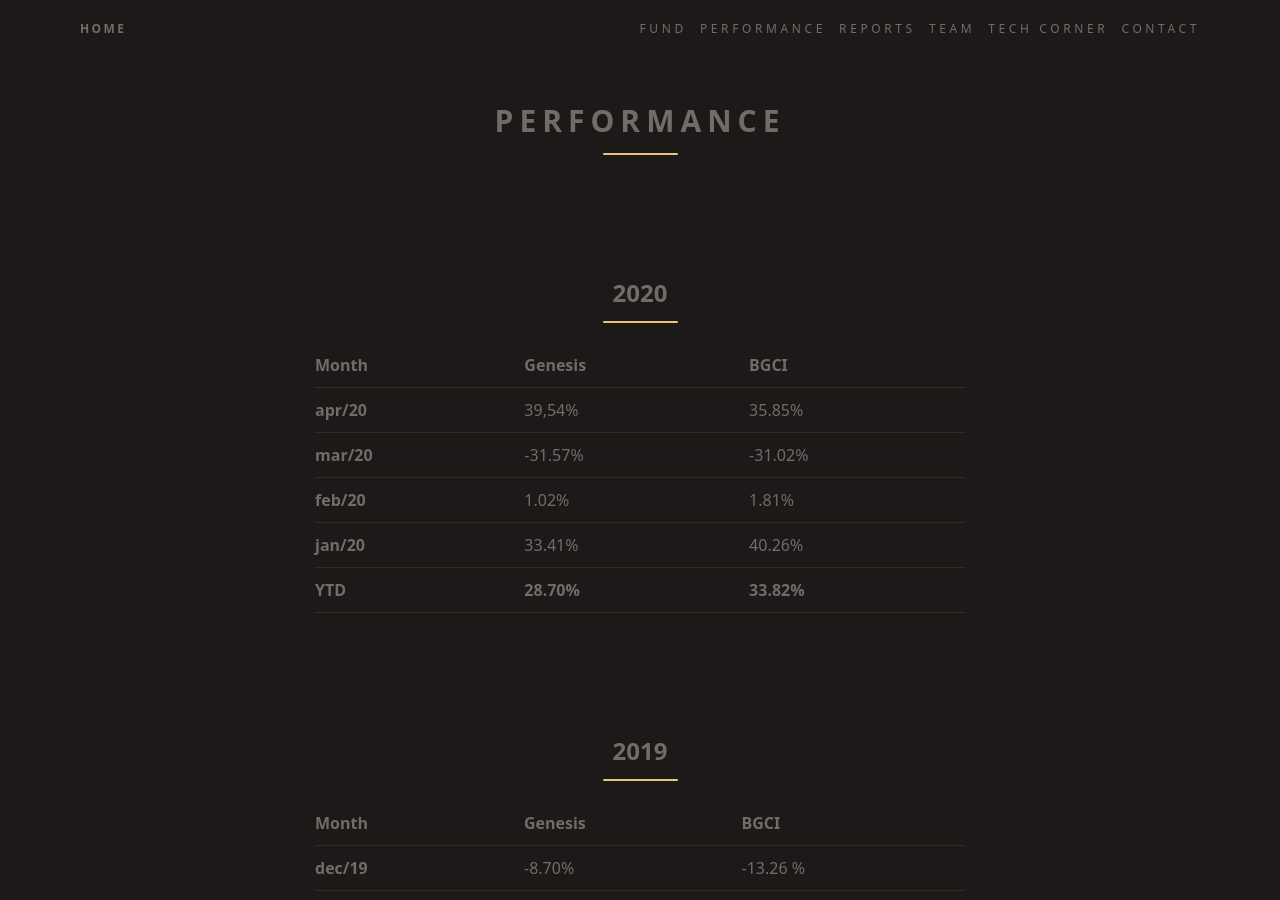
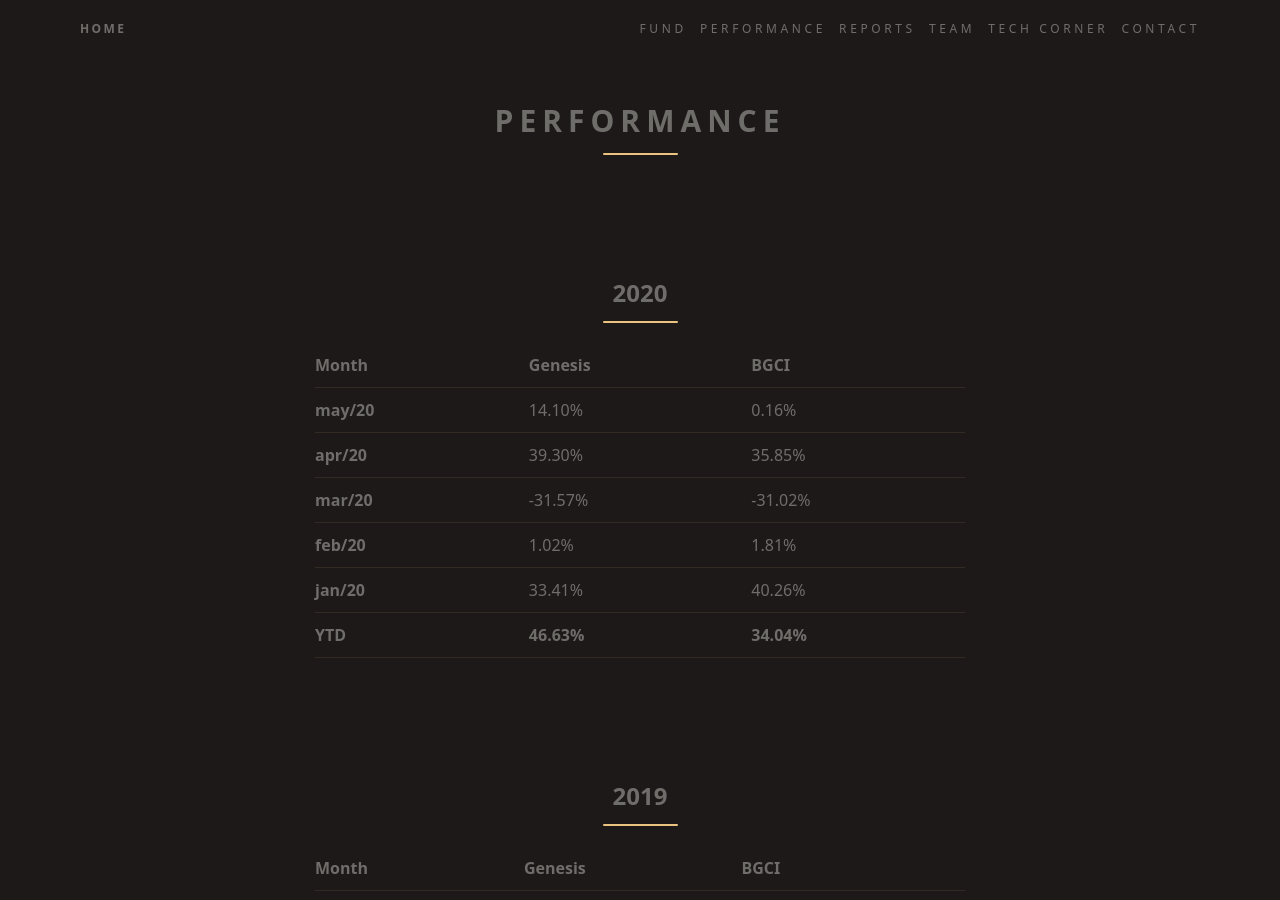
Before and after one commit to ateliedetemas/blpcrypto, a Jekyll site: the page built from _pages/en/performance.md, in a window 1280 px wide and 900 px high. Built offline with Jekyll 4.4.1, drawn with Linux system fonts in a browser that asks for light colours.

Commit message:
Update performance.md

```diff
--- a/_pages/en/performance.md
+++ b/_pages/en/performance.md
@@ -8,11 +8,12 @@ permalink: "/en/performance/"
 
 | Month  | Genesis | BGCI    |
 |--------|---------|---------|
-| **apr/20** | 39,54% | 35.85% |
+| **may/20** | 14.10% | 0.16% |
+| **apr/20** | 39.30% | 35.85% |
 | **mar/20** | -31.57% | -31.02% |
 | **feb/20** | 1.02% | 1.81% |
 | **jan/20** | 33.41% | 40.26% |
-| **YTD**    | **28.70%** | **33.82%** |
+| **YTD**    | **46.63%** | **34.04%** |
 
 ## 2019
 
```
